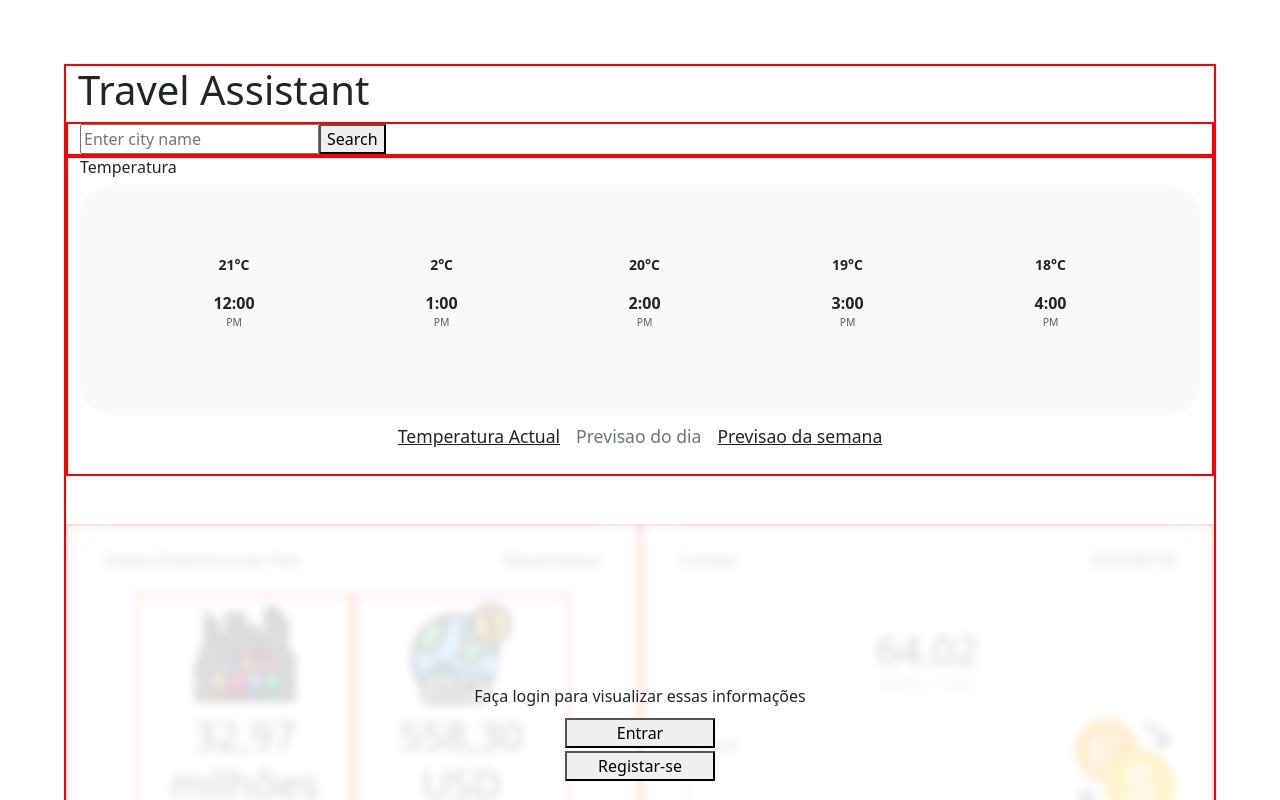
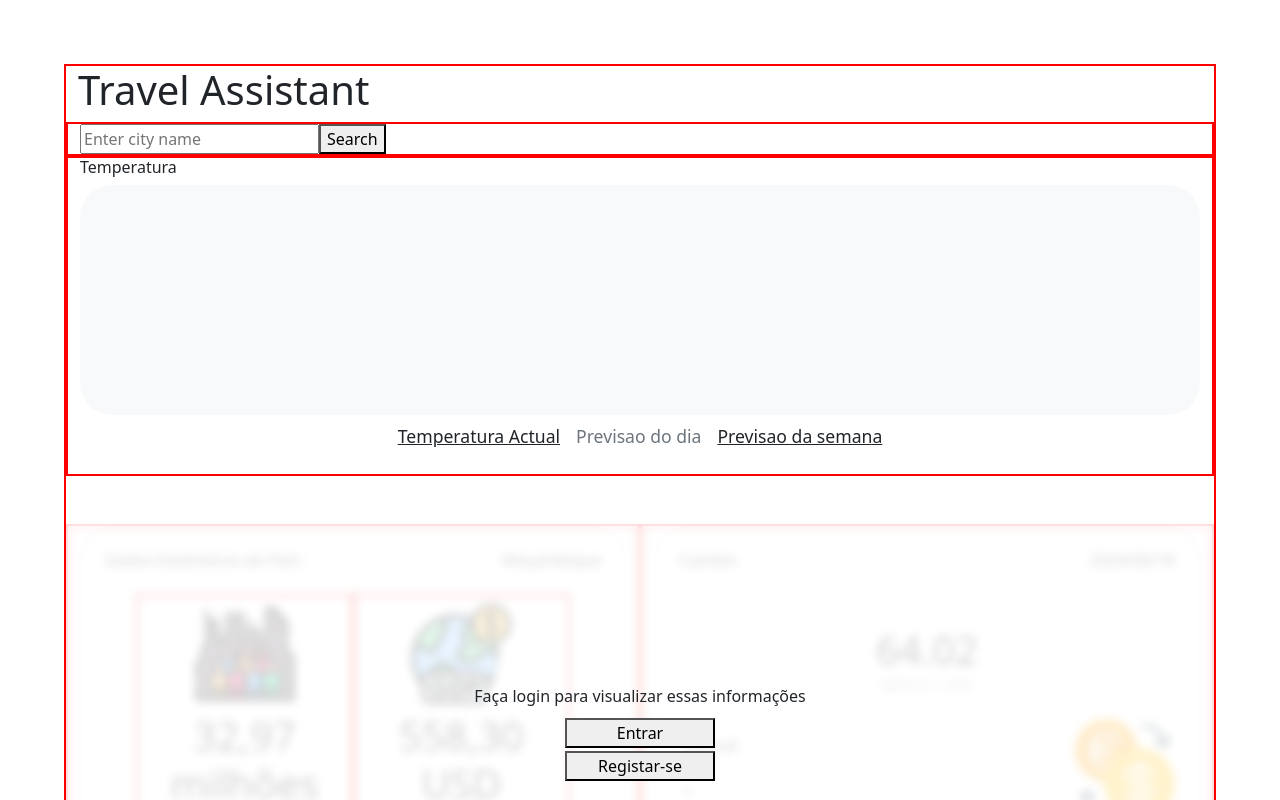
Before and after one commit to ManuelNovela/TravelAssistantWebApp, a React (Vite) app: page / in a window 1280 px wide. Both pictures are taken after a click on the element "Previsao do dia". Shown: the top 800 px of the page. Built offline with nearby package versions, Linux system fonts and the light colour scheme.

Commit message:
Add: maping

```diff
--- a/src/components/WeatherForecast/WeatherForecast.tsx
+++ b/src/components/WeatherForecast/WeatherForecast.tsx
@@ -1,13 +1,14 @@
 import React, { useContext, useState } from 'react';
 import DataContext from '../../services/context/DataContext';
 import { WeatherData } from '../../services/interfaces/WeatherData';
+import { WeatherForecastDetails } from '../../services/interfaces/WeatherForecastDetails';
+import WeatherForecastItem from './WeatherForecastItem';
 
 const WeatherForecast = ( props: WeatherData) => {
 
-    const {contextWeatherDate} = useContext(DataContext);
+    const {contextWeatherDate, contextForecastDate} = useContext(DataContext);
 
     const [activeIndex, setActiveIndex] = useState(0);
-
     const handleButtonClick = (index: number) => {
       setActiveIndex(index);
     };
@@ -25,7 +26,7 @@ const WeatherForecast = ( props: WeatherData) => {
                             <div className="d-flex justify-content-between align-items-center px-5 gradient-custom" style={{ minHeight: '230px' }}>
                                 <div>
                                     <h2 className="text-dark display-2"><strong>{contextWeatherDate?.currentTemperature} °C</strong></h2>
-                                    <p className="text-dark mb-0">{contextWeatherDate?.city}, Portugal</p>
+                                    <p className="text-dark mb-0">{contextWeatherDate?.city}, Portugal{contextForecastDate?.city}</p>
                                 </div>
                                 <div>
                                     <img
@@ -40,36 +41,11 @@ const WeatherForecast = ( props: WeatherData) => {
                     {activeIndex === 1 && (
                     <div className="carousel-item active">
                     <div className="d-flex flex-wrap justify-content-around text-center align-items-center px-5 bg-body-tertiary" style={{ minHeight: '230px' }}>
-                        <div className="flex-column col-12 col-md-auto mb-3 item">
-                            <p className="small"><strong>21°C</strong></p>
-                            <i className="fas fa-sun fa-2x mb-3" style={{ color: '#ddd' }}></i>
-                            <p className="mb-0"><strong>12:00</strong></p>
-                            <p className="mb-0 text-muted" style={{ fontSize: '.65rem' }}>PM</p>
-                        </div>
-                        <div className="flex-column col-12 col-md-auto mb-3 item">
-                            <p className="small"><strong>2°C</strong></p>
-                            <i className="fas fa-sun fa-2x mb-3" style={{ color: '#ddd' }}></i>
-                            <p className="mb-0"><strong>1:00</strong></p>
-                            <p className="mb-0 text-muted" style={{ fontSize: '.65rem' }}>PM</p>
-                        </div>
-                        <div className="flex-column col-12 col-md-auto mb-3 item">
-                            <p className="small"><strong>20°C</strong></p>
-                            <i className="fas fa-cloud fa-2x mb-3" style={{ color: '#ddd' }}></i>
-                            <p className="mb-0"><strong>2:00</strong></p>
-                            <p className="mb-0 text-muted" style={{ fontSize: '.65rem' }}>PM</p>
-                        </div>
-                        <div className="flex-column col-12 col-md-auto mb-3 item">
-                            <p className="small"><strong>19°C</strong></p>
-                            <i className="fas fa-cloud fa-2x mb-3" style={{ color: '#ddd' }}></i>
-                            <p className="mb-0"><strong>3:00</strong></p>
-                            <p className="mb-0 text-muted" style={{ fontSize: '.65rem' }}>PM</p>
-                        </div>
-                        <div className="flex-column col-12 col-md-auto mb-3 item">
-                            <p className="small"><strong>18°C</strong></p>
-                            <i className="fas fa-cloud-showers-heavy fa-2x mb-3 item" style={{ color: '#ddd' }}></i>
-                            <p className="mb-0"><strong>4:00</strong></p>
-                            <p className="mb-0 text-muted" style={{ fontSize: '.65rem' }}>PM</p>
-                        </div>
+
+                    {contextForecastDate?.forecastToday?.map((detail: WeatherForecastDetails, index: number) => (
+                        <WeatherForecastItem {...detail} key={index}/>
+                    ))}
+
                     </div>
                 </div>
 
--- /dev/null
+++ b/src/components/WeatherForecast/WeatherForecastItem.tsx
@@ -0,0 +1,24 @@
+import React from 'react';
+import { WeatherForecastDetails } from '../../services/interfaces/WeatherForecastDetails';
+
+const WeatherForecastItem = (props: WeatherForecastDetails) => {
+  // Verifica se props.dateTime está definido
+  const formattedDateTime = props.dateTime ? new Date(props.dateTime) : null;
+
+  // Função para formatar a data para horas e minutos
+  const formatarHoraMinuto = (dateTime: Date | null) => {
+    if (!dateTime) return '-';
+    return `${dateTime.getHours()}:${('0' + dateTime.getMinutes()).slice(-2)}`;
+  };
+
+  return (
+    <div className="flex-column col-12 col-md-auto mb-3 item">
+      <p className="small"><strong>{Math.round(props.temperature) ?? "-"} °C</strong></p>
+      <i className="fas fa-sun fa-2x mb-3" style={{ color: '#ddd' }}></i>
+      <p className="mb-0"><strong>{formattedDateTime ? formatarHoraMinuto(formattedDateTime) : "-"}</strong></p>
+      <p className="mb-0 text-muted" style={{ fontSize: '.65rem' }}>{props.description}</p>
+    </div>
+  );
+};
+
+export default WeatherForecastItem;
--- a/src/pages/Home.tsx
+++ b/src/pages/Home.tsx
@@ -6,15 +6,13 @@ import PopulationGDP from '../components/PopulationGDP/PopulationGDP';
 import WeatherForecast from '../components/WeatherForecast/WeatherForecast';
 import {Button} from "@chakra-ui/react";
 import { useQuery } from "react-query";
-import { fetchWeather } from "../services/api";
+import { fetchWeather} from "../services/api";
 import DataContext from "../services/context/DataContext";
 
 const Home = () => {
-    const {isLoggedIn, setContextWeatherDate} = useContext(DataContext);
+    const {isLoggedIn, setContextWeatherDate, handleCityChange} = useContext(DataContext);
     const [city, setCity] = useState<string>('');
-
     const [cityData, setCityData] = useState<unknown>(null);
-
 
     const {data, isLoading, isError, refetch } = useQuery(['weather', city], () => fetchWeather(city), {
         enabled: false,
@@ -23,14 +21,16 @@ const Home = () => {
     const handleSearch = async () => {
         await refetch();
         console.log(data);
-        setContextWeatherDate(data);
+        //setContextWeatherDate(data);
     };
 
     useEffect(() => {
         if (data) {
-          setContextWeatherDate(data);
+          //setContextWeatherDate(data);
+          handleCityChange(data);
         }
       }, [data, isLoading, isError]);
+
 
 
     return (
@@ -49,7 +49,7 @@ const Home = () => {
 
                 <div className="row">
                     <div className="col-md-12 mb-5 red-border">
-                        <WeatherForecast {...data} />
+                        <WeatherForecast city={"asd"} cityId={1} currentDescription={""} currentTemperature={1} />
                     </div>
                 </div>
 
--- a/src/services/context/DataContext.tsx
+++ b/src/services/context/DataContext.tsx
@@ -1,7 +1,7 @@
 import React, { createContext, useEffect, useState } from 'react';
 import { WeatherData } from '../interfaces/WeatherData';
 import { WeatherForecast } from '../interfaces/WeatherForecast';
-import { useWeatherForecastQuery } from '../api';
+import { fetchWeatherForecast, useWeatherForecastQuery } from '../api';
 
 const DataContext = createContext();
 export const DataProvider = ({ children }) => {
@@ -12,11 +12,12 @@ export const DataProvider = ({ children }) => {
     const [contextForecastDate, setContextForecastDate] = useState<WeatherForecast>(null);
 
 
-    //const {data} = useWeatherForecastQuery(contextWeatherDate.cityId);
-    useEffect(() => {
-        console.log("mmmmm")
-        console.log(contextWeatherDate)
-    }, [contextWeatherDate]);
+    const handleCityChange = async (data: WeatherData) => {
+        setContextWeatherDate(data)
+        const response = await  fetchWeatherForecast(data.cityId);
+        console.log(response);
+        setContextForecastDate(response);
+    };
 
 
     return (
@@ -26,7 +27,8 @@ export const DataProvider = ({ children }) => {
                 contextWeatherDate,
                 setContextWeatherDate,
                 contextForecastDate,
-                setContextForecastDate
+                setContextForecastDate,
+                handleCityChange
             }}>
             {children}
         </DataContext.Provider>
--- /dev/null
+++ b/src/services/interfaces/WeatherForecastDetails.tsx
@@ -0,0 +1,5 @@
+export interface WeatherForecastDetails{
+    dateTime: string;
+    temperature: number;
+    description: string;
+}
```
Also changed, not shown: src/services/interfaces/WeatherForecast.tsx (+4 -5 lines).
